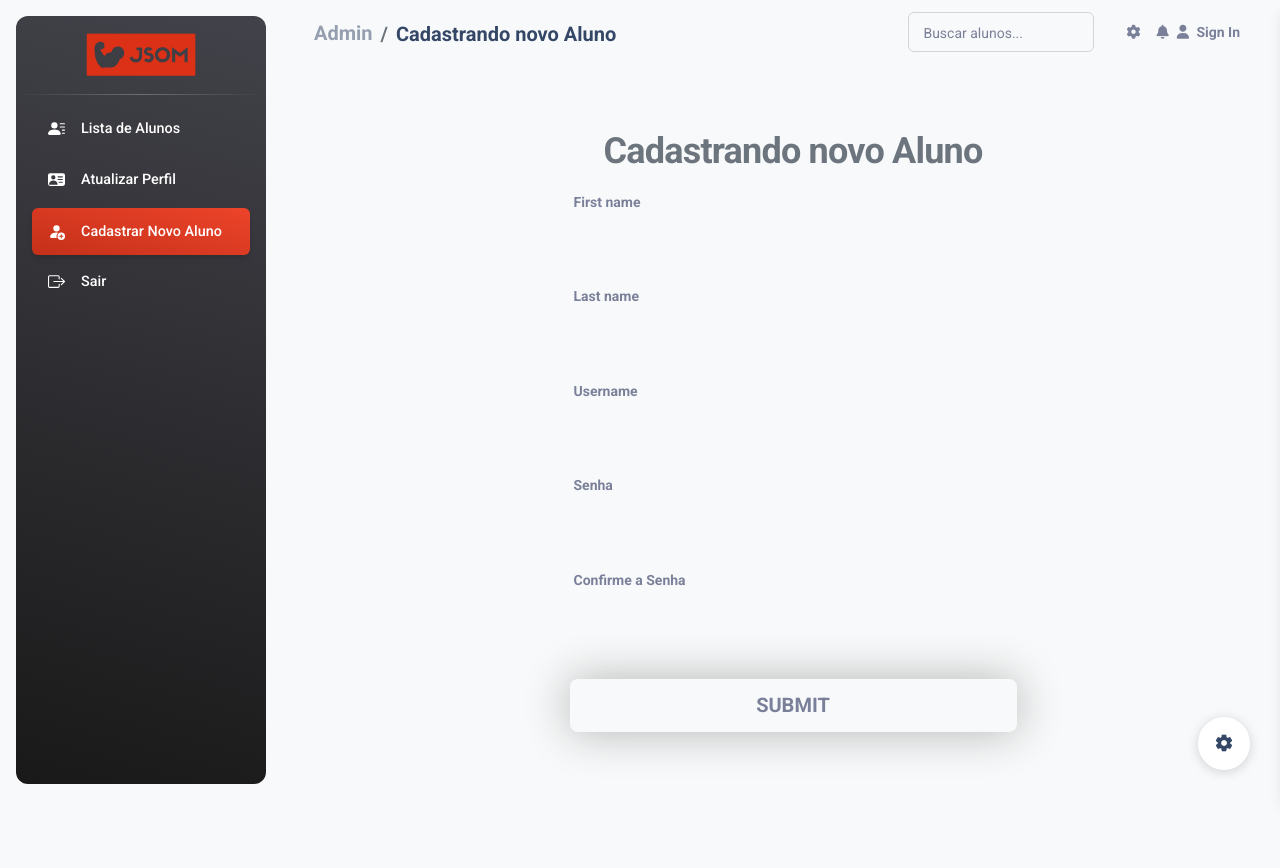
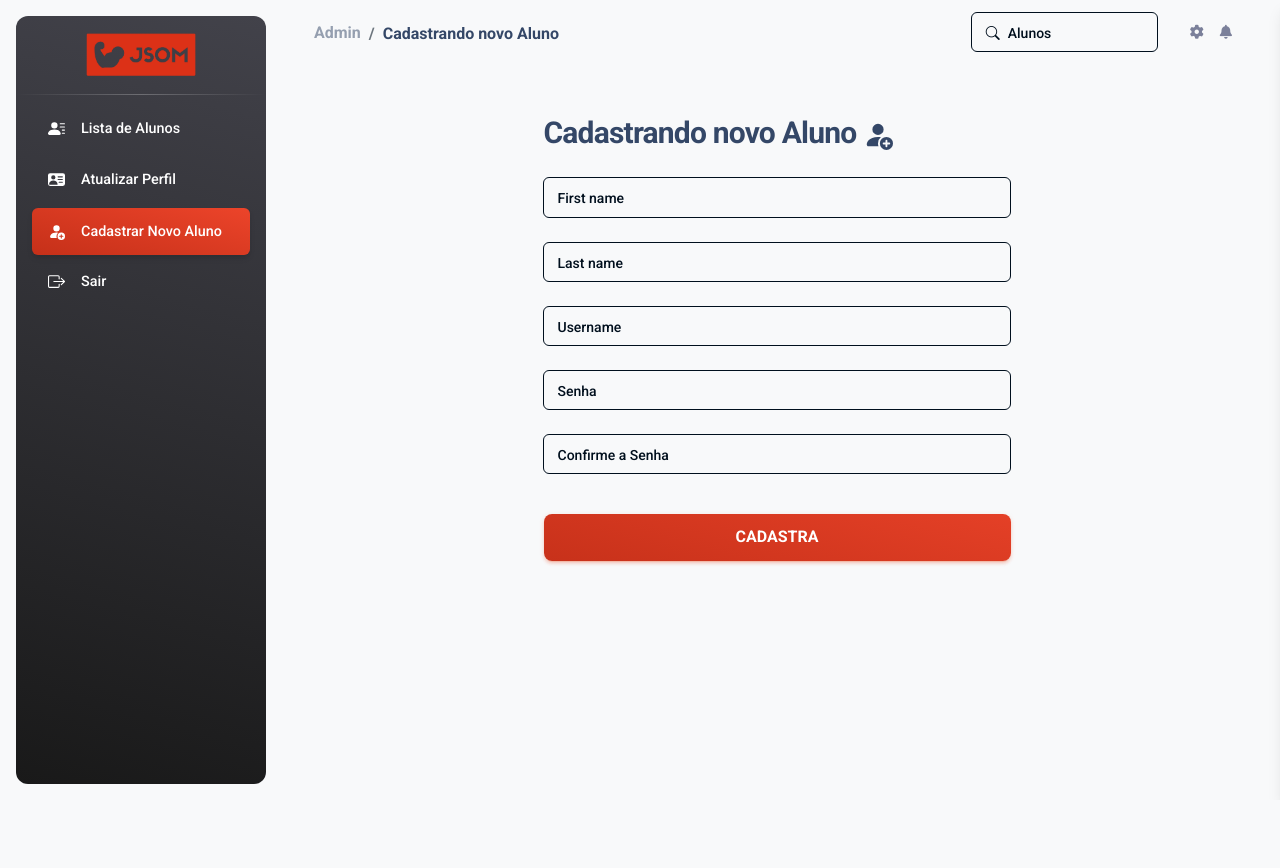
Before and after one commit to JSOM-Grupo-PCC/PrePCC_JSOM_, a Django app: page /user/register/ in a window 1280 px wide. After the commit the page ends 784 px from the top, so only its background shows below. Run offline with Django 4.2, Linux system fonts and the light colour scheme; a user stored in the database is signed in; some libraries are stand-ins or nearby versions.

Commit message:
estilizando pagina de cadastro de novo usuario com o template

```diff
--- a/base_static/global/css/style.css
+++ b/base_static/global/css/style.css
@@ -314,3 +314,13 @@ select:-webkit-autofill:focus {
 .shadow-primary_jsom {
   box-shadow: 0 4px 20px 0 rgba(133, 27, 0, 0.281), 0 7px 10px -3px rgba(233, 61, 30, 0.541) !important;
 }
+
+.form-control {
+  font-weight: 500 !important;
+  border: 1px solid #000f1d !important;
+}
+
+label, .form-label {
+  font-weight: 500 !important;
+  color: #000f1d !important;
+}
--- a/base_templates/global/partials/head.html
+++ b/base_templates/global/partials/head.html
@@ -18,7 +18,9 @@
 
   <!-- CDN do Bootstrap 5 -->
   <link rel="stylesheet" href="https://cdn.jsdelivr.net/npm/bootstrap@5.3.2/dist/css/bootstrap.min.css">
+  <link rel="stylesheet" href="https://cdn.jsdelivr.net/npm/bootstrap-icons@1.11.3/font/bootstrap-icons.min.css">
   <script src="https://cdn.jsdelivr.net/npm/bootstrap@5.3.2/dist/js/bootstrap.bundle.min.js" ></script>
+
 
   <!-- para CSS personalizado -->
   <link rel="stylesheet" href="{% static "global/css/style.css" %} ">
--- a/base_templates/global/partials/navbar.html
+++ b/base_templates/global/partials/navbar.html
@@ -10,16 +10,16 @@
           <ol class="breadcrumb bg-transparent mb-0 pb-0 pt-1 px-0 me-sm-6 me-5 fw-semibold ">
             <li class="breadcrumb-item text-sm">
                 {% if user.is_staff %}
-                  <a class="opacity-5 text-dark fs-5" href="{% url "JSOM_SGA:admin_update" %}">
+                  <a class="opacity-5 text-dark fs-6" href="{% url "JSOM_SGA:admin_update" %}">
                     Admin
                   </a>
                 {% else %}
-                  <a class="opacity-5 text-dark fs-5" href="{% url "JSOM_SGA:perfil_aluno" user_id=request.user.id %}">
-                    Aluno
+                  <a class="opacity-5 text-dark fs-6" href="{% url "JSOM_SGA:perfil_aluno" user_id=request.user.id %}">
+                    {{user.username}}
                   </a>
                 {% endif %}
             </li>
-            <li class="breadcrumb-item text-dark active fs-5" >
+            <li class="breadcrumb-item text-dark active fs-6" >
               {{site_title}}
             </li>
           </ol>
@@ -31,7 +31,9 @@
           {% if user.is_staff %}
             <div class="ms-md-auto pe-md-3 d-flex align-items-center">
               <div class="input-group input-group-outline">
-                <label class="form-label">Buscar alunos... </label>
+                <label class="form-label text-nowrap">
+                  <i class="bi bi-search me-2"> </i>
+                    Alunos</label>
                 <input type="text" class="form-control">
               </div>
             </div>
@@ -137,14 +139,14 @@
                 </li>
               </ul>
             </li>
-            <li class="nav-item d-flex align-items-center">
+            <!-- <li class="nav-item d-flex align-items-center">
               <a href="{% url "JSOM_SGA:logout" %}" class="nav-link text-body font-weight-bold px-0">
                 <i class="fa fa-user me-sm-1"></i>
 
                 <span class="d-sm-inline d-none">Sign In</span>
 
               </a>
-            </li>
+            </li> -->
           </ul>
         </div>
       </div>
--- a/base_templates/global/partials/settings_page.html
+++ b/base_templates/global/partials/settings_page.html
@@ -1,7 +1,7 @@
 <div class="fixed-plugin">
-    <a class="fixed-plugin-button text-dark position-fixed px-3 py-2">
+    <!-- <a class="fixed-plugin-button text-dark position-fixed px-3 py-2">
         <i class="material-icons py-2">settings</i>
-    </a>
+    </a> -->
     <div class="card shadow-lg">
         <div class="card-header pb-0 pt-3">
         <div class="float-start">
--- a/jsom_sga/templates/USER/register.html
+++ b/jsom_sga/templates/USER/register.html
@@ -1,42 +1,38 @@
 {% extends "global/base.html" %}
 
 {% block corpo %}
+    <section class="d-flex flex-column align-items-center ">
 
-<div class="container m-3">
-    <h2 class="mb-3 fs-2 form-text text-center">{{ site_title }}</h2>
-    <form class="row g-3 d-flex flex-column align-items-center" action=" {{ form_action }}" method="POST">
+        <form role="form" class="text-start w-lg-50 w-100" action=" {{ form_action }}" method="POST" >
+            <h3 class="font-weight-bolder mb-0 fs-3">{{ site_title }}
+                <svg xmlns="http://www.w3.org/2000/svg" width="1em" height="1em" fill="currentColor" class="bi bi-person-fill-add opacity-10" viewBox="0 0 16 16">
+                    <path d="M12.5 16a3.5 3.5 0 1 0 0-7 3.5 3.5 0 0 0 0 7m.5-5v1h1a.5.5 0 0 1 0 1h-1v1a.5.5 0 0 1-1 0v-1h-1a.5.5 0 0 1 0-1h1v-1a.5.5 0 0 1 1 0m-2-6a3 3 0 1 1-6 0 3 3 0 0 1 6 0"/>
+                    <path d="M2 13c0 1 1 1 1 1h5.256A4.5 4.5 0 0 1 8 12.5a4.5 4.5 0 0 1 1.544-3.393Q8.844 9.002 8 9c-5 0-6 3-6 4"/>
+                </svg>
+            </h3>
             {% csrf_token %}
-
+            <div class="text-center mt-4">
                 {% for field in form %}
-            <div class="col-md-6">
-                <div class="d-flex">
-                    <label for="{{field.id_for_label}}" class="form-label fw-bold text-shadow-big">{{field.label}} </label>
+                    <div class=" d-flex align-items-center">
+                        <div class="input-group input-group-outline mb-3">
+                            <label for="{{field.id_for_label}}" class="form-label">{{field.label}} </label>
+                            {{ field }}
                             {% if field.help_text %}
                                 <p class="help-text text-danger fw-bold ">
                                     {{ field.help_text }}
                                 </p>
                             {% endif %}
-                </div>
-                {{ field }}
                             {{ field.errors }}
                         </div>
-        {% endfor %}
-
-        {% if form.non_field_errors %}
-            <div class="form-content">
-                <div class="form-group">
-                {% for non_field_errors in form.non_field_errors %}
-                    <div class="message error">
-                    {{ non_field_errors }}
                     </div>
                 {% endfor %}
-                </div>
-            </div>
+                {% if form.non_field_errors %}
+                    {% for non_field_errors in form.non_field_errors %}
+                        {{ non_field_errors }}
+                    {% endfor %}
                 {% endif %}
-        <div class="col-md-6">
-            <input class="btn bg-jsom shadow-big w-100 mb-5 fs-5 fw-semibold" type="submit"></input>
+                <button type="submit" class="btn bg-gradient-primary_jsom w-100 mb-2 fs-6">Cadastra</button>
             </div>
         </form>
-    </div>
-
+    </section>
 {% endblock corpo %}
```
Also changed, not shown: static/global/css/style.css (+10 -0 lines), db.sqlite3. Lines whose indentation alone changed are shown as unchanged.
